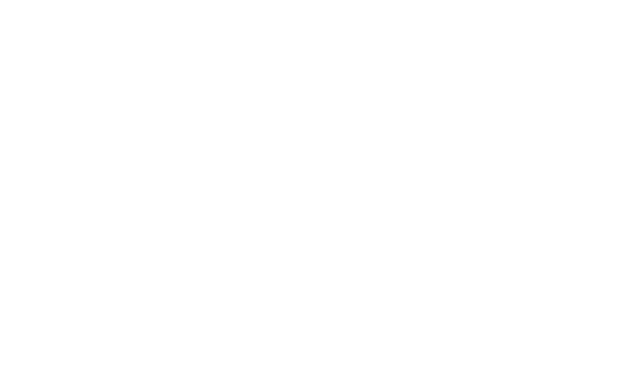
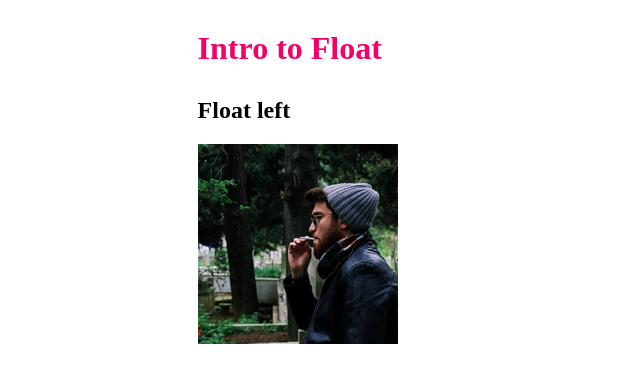
Before and after one commit to MayaSelena773/html-css-float-cards, a plain HTML site: page index.html in a window 1280 px wide. Shown: the whole page, without its empty margins (0-640 px from the left). Drawn offline with Linux system fonts and the light colour scheme.

Commit message:
beginpage

```diff
--- a/index.html
+++ b/index.html
@@ -12,6 +12,18 @@
     <link rel="stylesheet" href="style.css"
 </head>
 <body>
+    <!--initial paragraph-->
+    <main>
+        <div class="container">
+            <h1>Intro to Float</h1>
+            <!--six cards-->
+            <section>
+                <h2>Float left</h2>
+                <img src="img/male1.png" alt="male 1">
+            </section>
+
+        </div>
+    </main>
 
 </body>
 </html>
--- a/style.css
+++ b/style.css
@@ -0,0 +1,16 @@
+/*common*/
+.container{
+    width: 70%;
+    margin:auto;
+}
+
+.clearfix ::after{
+    content:"";
+    display: table;
+    clear: both;
+}
+
+h1 {
+    margin: 30px 0;
+    color: rgb(245, 0, 103);
+}
```
